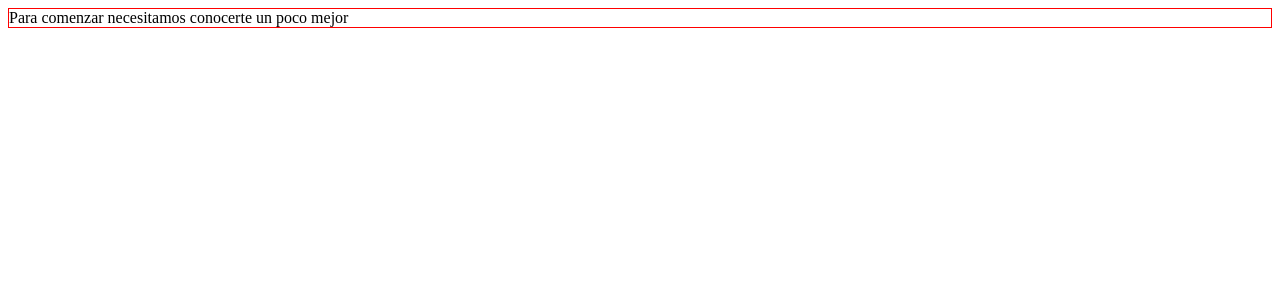
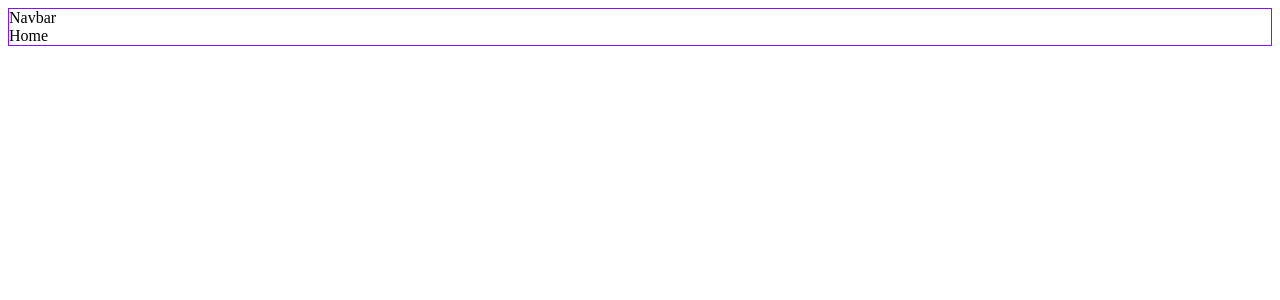
Before and after one commit to CristianPalaciosBeltran/habi-prueba-tecnica, a React app: page / in a window 1280 px wide. Shown: the top 300 px of the page. Built offline with nearby package versions, Linux system fonts and the light colour scheme.

Commit message:
It was implemented strutuctre for Navbar and home

```diff
--- a/package.json
+++ b/package.json
@@ -26,7 +26,8 @@
   "homepage": "https://github.com/CristianPalaciosBeltran/habi-prueba-tecnica#readme",
   "dependencies": {
     "react": "^17.0.2",
-    "react-dom": "^17.0.2"
+    "react-dom": "^17.0.2",
+    "react-router-dom": "^5.3.0"
   },
   "devDependencies": {
     "@babel/core": "^7.15.5",
--- a/src/components/App.js
+++ b/src/components/App.js
@@ -1,4 +1,6 @@
 import React from "react";
+import { Route, Switch, BrowserRouter } from "react-router-dom";
+import Home from "./Home";
 
 const Steps = [
   {
@@ -18,15 +20,19 @@ const Steps = [
     path: "/step-1-complete-name",
     step: 1,
     description: "Para comenzar necesitamos conocerte un poco mejor",
-    labelButtonNext: 'Continuar',
+    labelButtonNext: "Continuar",
     valueBack: "completeName",
   },
 ];
 const App = () => {
   return (
-    <>
-      <div>{Steps[0].description}</div>
-    </>
+    <BrowserRouter>
+      <Switch>
+        <Route exact path="/" component={Home} />
+
+        {/* <div>{Steps[0].description}</div> */}
+      </Switch>
+    </BrowserRouter>
   );
 };
 
--- /dev/null
+++ b/src/components/Home.js
@@ -0,0 +1,12 @@
+import React from "react";
+import Navbar from "./Navbar";
+const Home = () => {
+  return (
+    <>
+      <Navbar />
+      <div>Home</div>
+    </>
+  );
+};
+
+export default Home;
--- /dev/null
+++ b/src/components/Navbar.js
@@ -0,0 +1,11 @@
+import React from 'react'
+
+const Navbar = () => {
+    return (
+        <div>
+            Navbar
+        </div>
+    )
+}
+
+export default Navbar;
--- /dev/null
+++ b/src/styles/_variables.scss
@@ -0,0 +1 @@
+$primary: #8412FF;
--- a/src/styles/global.scss
+++ b/src/styles/global.scss
@@ -1,3 +1,5 @@
-body{
-    border: 1px solid red;
+@import "_variables.scss";
+
+body {
+  border: 1px solid $primary;
 }
```
Also changed, not shown: 1 other file (tests, documents, lock files or other folders).
